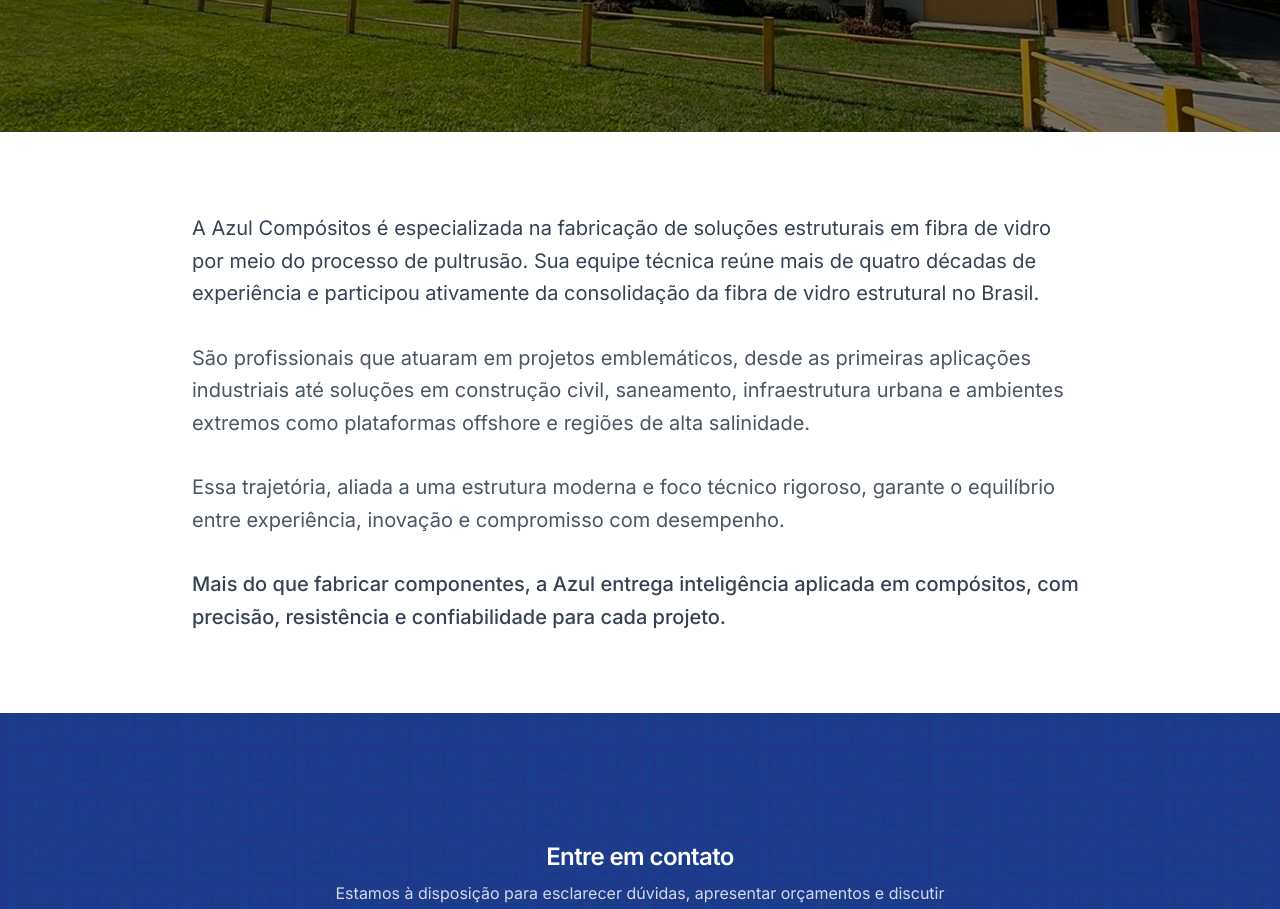
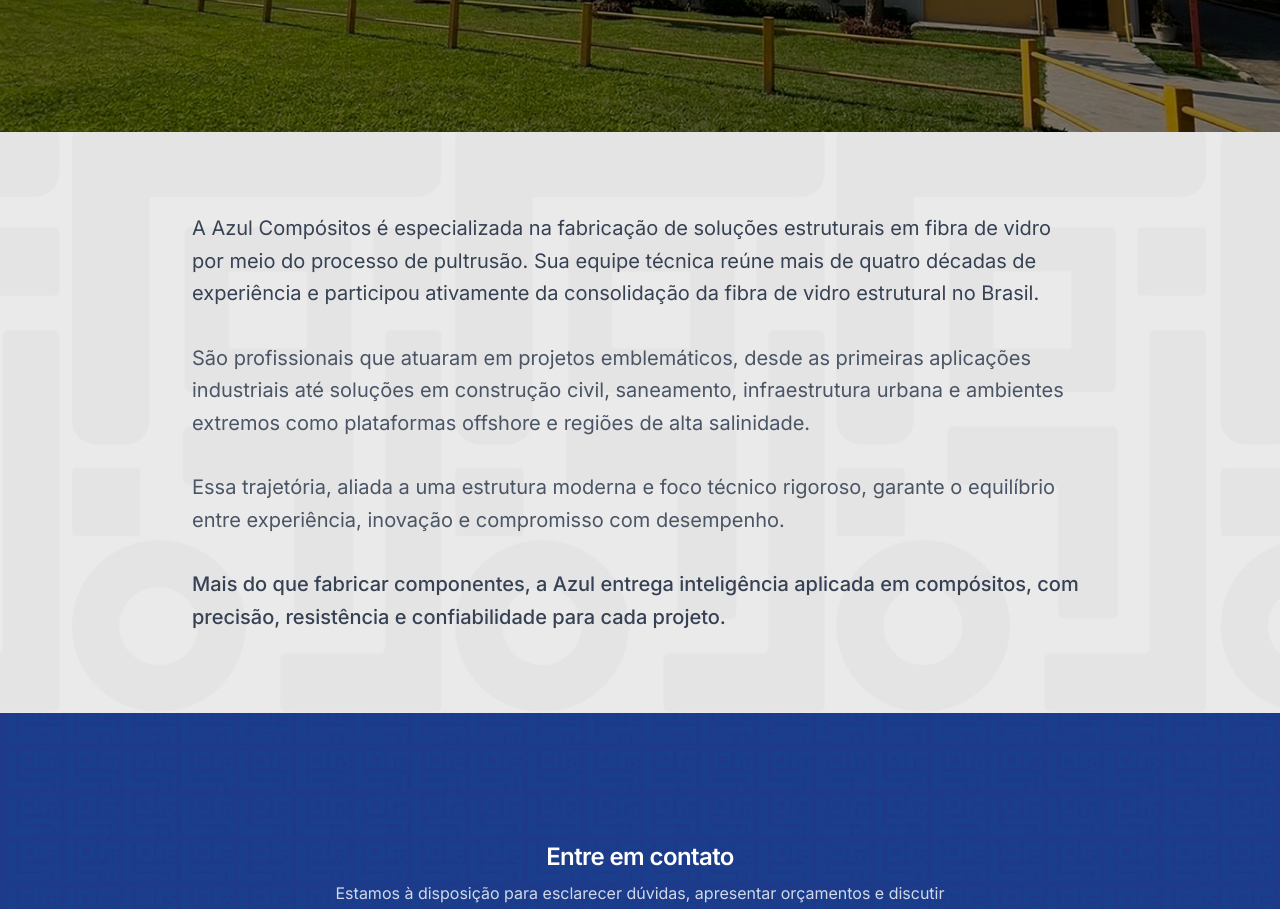
Before and after one commit to overdrive-dev/azul-web-mosaico, a Next.js app: page /quem-somos in a window 1280 px wide. Shown: the part 500-1409 px from the top of the page. Built offline with nearby package versions, Linux system fonts and the light colour scheme.

Commit message:
fix: corrige bg-pattern quem-somos com inline styles e no-repeat

```diff
--- a/app/quem-somos/page.tsx
+++ b/app/quem-somos/page.tsx
@@ -18,7 +18,7 @@ export default function QuemSomosPage() {
         backgroundImage="/images/institucional.jpg"
       />
 
-      <section className="px-6 py-12 sm:py-16 lg:py-20 bg-white">
+      <section className="px-6 py-12 sm:py-16 lg:py-20" style={{ backgroundColor: '#fff', backgroundImage: "url('/assets/bg-pattern-cinza.jpg')", backgroundSize: 'cover', backgroundPosition: 'center', backgroundRepeat: 'no-repeat' }}>
         <div className="mx-auto max-w-4xl space-y-8">
           <p className="text-base sm:text-lg lg:text-xl leading-relaxed text-gray-700">
             A Azul Compósitos é especializada na fabricação de soluções estruturais em fibra de vidro por meio do processo de pultrusão. Sua equipe técnica reúne mais de quatro décadas de experiência e participou ativamente da consolidação da fibra de vidro estrutural no Brasil.
```
Also changed, not shown: public/assets/bg-pattern-cinza.jpg.
